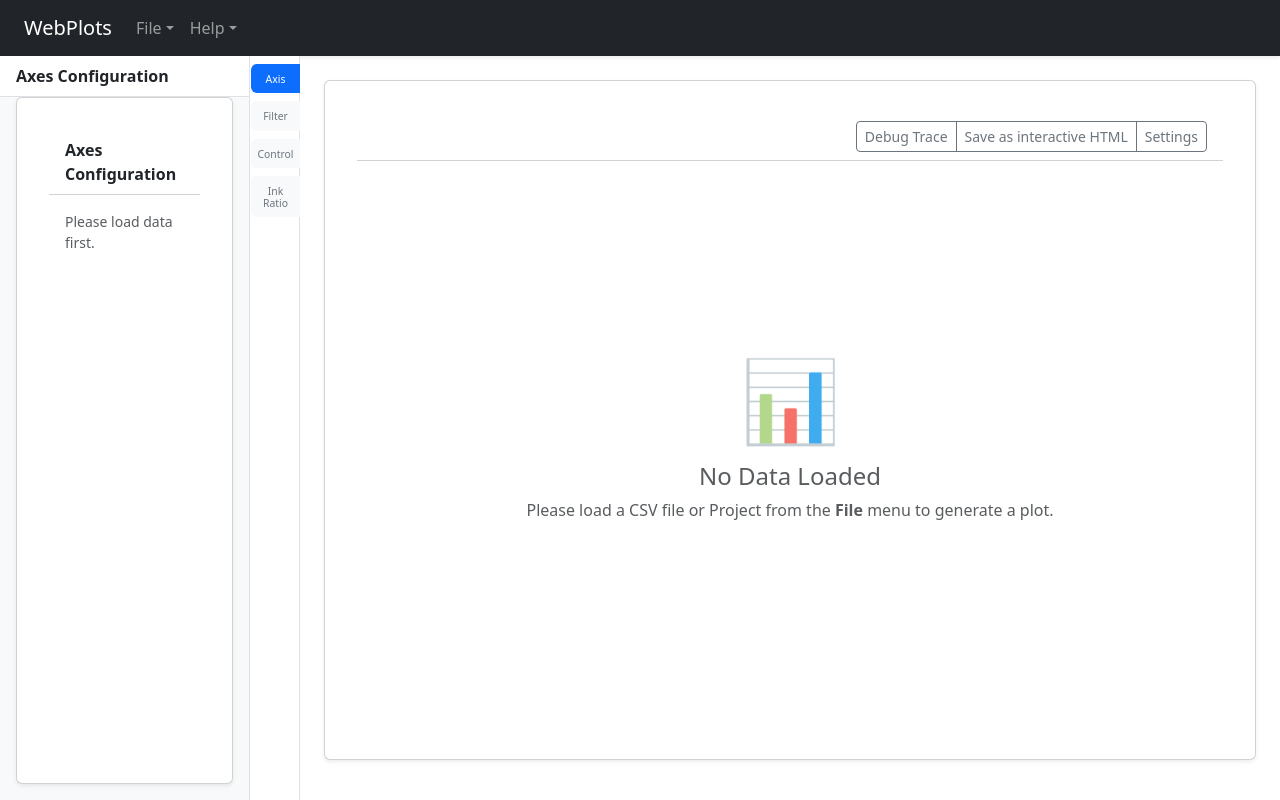
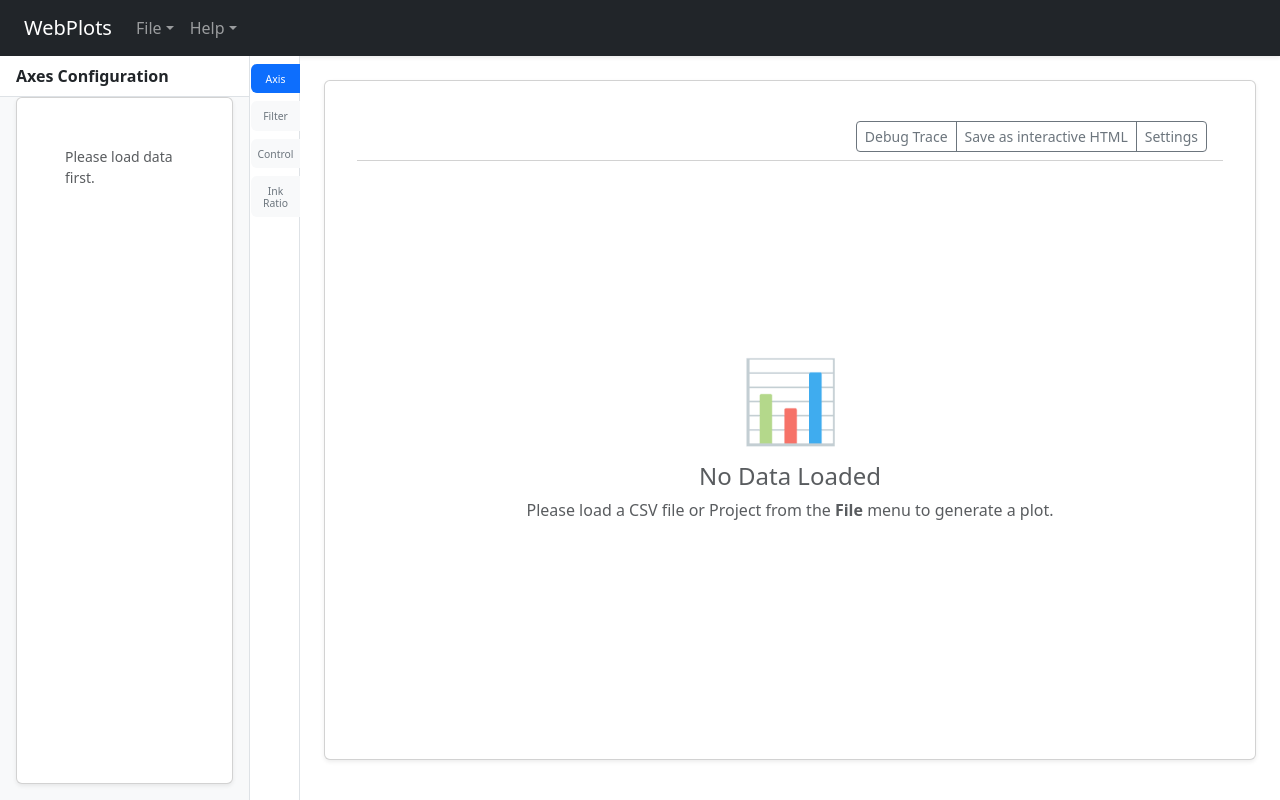
Before and after one commit to emunozgutier/webplots, a React (Vite) app: page / in a window 1280 px wide. Built offline with nearby package versions, Linux system fonts and the light colour scheme; the HTML template or start-up script is replaced by a standard one.

Commit message:
Remove card headers in AxisSideMenu
Remove the static card-header elements "Available Columns" and "Axes Configuration" from AxisSideMenu.tsx so the card bodies render without those headers. This simplifies the side menu markup and layout without changing the card bodies' content or behavior.

```diff
--- a/src/components/SideMenuComponents/AxisSideMenu.tsx
+++ b/src/components/SideMenuComponents/AxisSideMenu.tsx
@@ -50,9 +50,7 @@ const AxisSideMenu: React.FC<AxisSideMenuProps> = ({ hasColumns }) => {
             {hasColumns && (
                 <div className="p-3" style={{ height: '50%', minHeight: '200px', display: 'flex', flexDirection: 'column' }}>
                     <div className="card shadow-sm h-100 d-flex flex-column overflow-hidden">
-                        <div className="card-header bg-white fw-bold flex-shrink-0">
-                            Available Columns
-                        </div>
+
                         <div className="card-body p-2 overflow-hidden d-flex flex-column">
                             <SearchColumn />
                         </div>
@@ -62,9 +60,7 @@ const AxisSideMenu: React.FC<AxisSideMenuProps> = ({ hasColumns }) => {
 
             <div className="p-3 pt-0 flex-grow-1" style={{ height: '50%', minHeight: '200px', overflow: 'hidden', display: 'flex', flexDirection: 'column' }}>
                 <div className="card shadow-sm h-100 d-flex flex-column overflow-hidden">
-                    <div className="card-header bg-white fw-bold flex-shrink-0">
-                        Axes Configuration
-                    </div>
+
                     <div className="card-body overflow-auto">
                         {hasColumns ? (
                             <>
```
